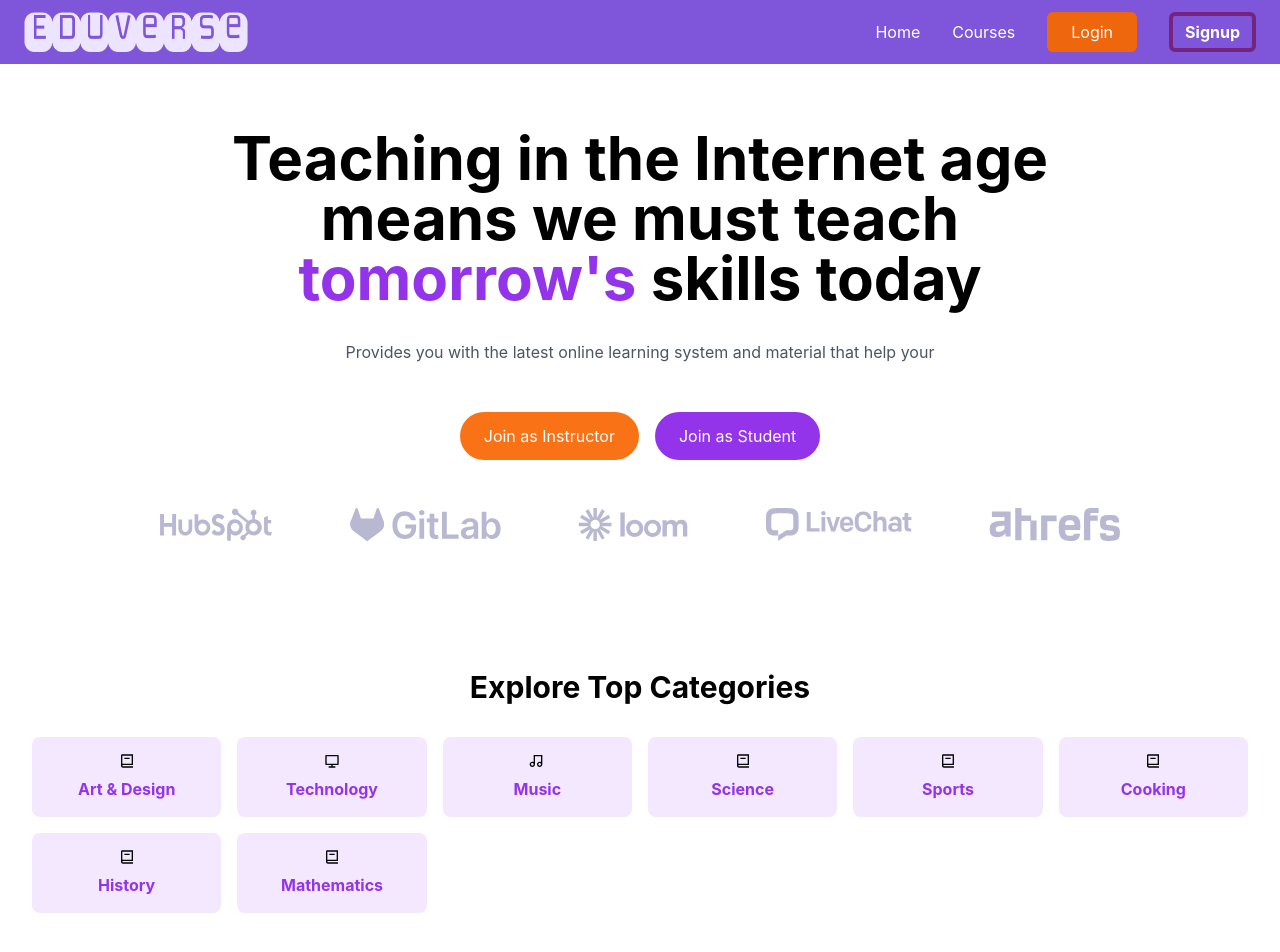
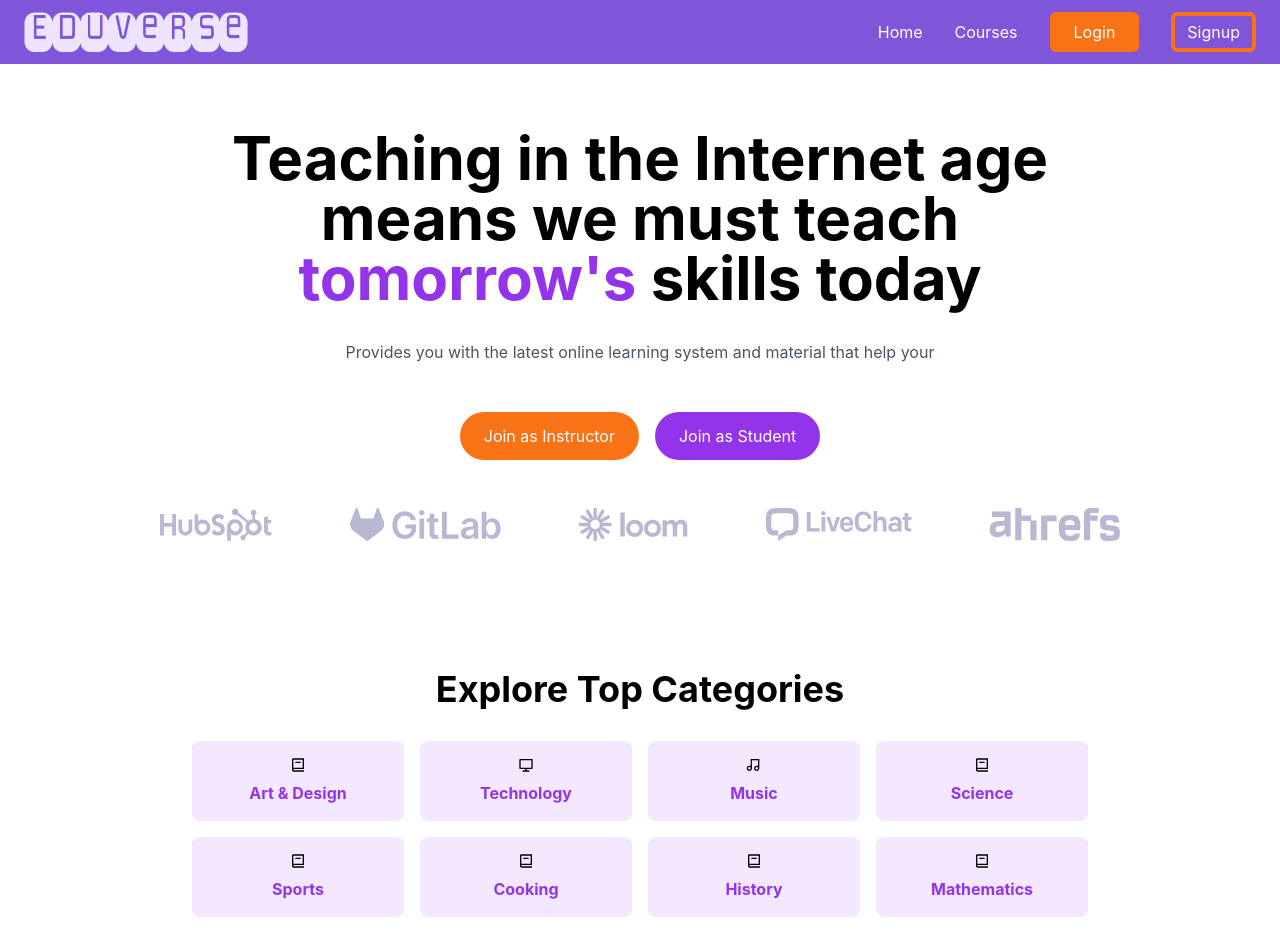
Before and after one commit to harryadav3/Eduverse, a React (Vite) app in the folder frontend/: page / in a window 1280 px wide. Shown: the top 952 px of the page. Built offline with nearby package versions, Linux system fonts and the light colour scheme.

Commit message:
added Toast and spinners

```diff
--- a/frontend/package.json
+++ b/frontend/package.json
@@ -12,16 +12,21 @@
   "dependencies": {
     "@tanstack/react-query": "^5.25.0",
     "axios": "^1.6.7",
+    "dotenv": "^16.4.5",
+    "nodemailer": "^6.9.12",
     "react": "^18.2.0",
     "react-dom": "^18.2.0",
     "react-hook-form": "^7.51.0",
+    "react-hot-toast": "^2.4.1",
     "react-icons": "^5.0.1",
     "react-router-dom": "^6.22.3",
+    "react-spinners": "^0.13.8",
     "zustand": "^4.5.2"
   },
   "devDependencies": {
     "@types/axios": "^0.14.0",
     "@types/node": "^20.11.25",
+    "@types/nodemailer": "^6.4.14",
     "@types/react": "^18.2.56",
     "@types/react-dom": "^18.2.19",
     "@typescript-eslint/eslint-plugin": "^7.0.2",
--- a/frontend/src/App.tsx
+++ b/frontend/src/App.tsx
@@ -8,12 +8,14 @@ import Signup from './pages/Signup';
 import Profile from './pages/Profile';
 import Taskbar from './components/Taskbar';
 import HomePage from './pages/HomePage';
+import { Toaster } from 'react-hot-toast';
 
 
 
 function App() {
   return (
     <Router>
+      <Toaster/>
       <Taskbar /> {/* Taskbar will be displayed on all pages */}
       <Routes>
         <Route path="/" element={<HomePage />} />
--- a/frontend/src/components/Hero.tsx
+++ b/frontend/src/components/Hero.tsx
@@ -1,5 +1,10 @@
+import { useAuthStore } from "../store/store";
 import companiesImage from "./../assets/companies.svg"; // replace with actual path
+import { Link } from 'react-router-dom'
 const Hero = () => {
+
+const { isLoggedIn } = useAuthStore( (state) => ({ isLoggedIn: state.isLoggedIn }) );
+
 return (
     <>
         <div className="bg-white py-16">
@@ -12,14 +17,31 @@ return (
                     Provides you with the latest online learning system and material
                     that help your
                 </p>
+
+
+
+                { isLoggedIn ? (
                     <div className="flex justify-center space-x-4">
+                        <Link to="/courses" >
+                            <button className="bg-orange-500 text-white px-6 py-3 rounded-full hover:bg-orange-600">
+                                View Courses
+                            </button>
+                        </Link>
+                    </div>
+                ) : (
+                    <div className="flex justify-center space-x-4">
+                        <Link to="/signup" >
                             <button className="bg-orange-500 text-white px-6 py-3 rounded-full hover:bg-orange-600">
                                 Join as Instructor
                             </button>
+                        </Link>
+                        <Link to="/signup" >
                             <button className="bg-purple-600 text-white px-6 py-3 rounded-full hover:bg-purple-700">
                                 Join as Student
                             </button>
+                        </Link>
                     </div>
+                )}
                 <div className="flex justify-center space-x-8 mt-12">
                     <img src={companiesImage} alt="" />
                 </div>
--- /dev/null
+++ b/frontend/src/components/Loading.tsx
@@ -0,0 +1,8 @@
+import { MoonLoader } from 'react-spinners'
+const Loading = () => {
+  return (
+    <div className='flex h-screen justify-center items-center'> <MoonLoader color="#7f56d9"  size={150} /></div>
+  )
+}
+
+export default Loading
--- a/frontend/src/components/Taskbar.tsx
+++ b/frontend/src/components/Taskbar.tsx
@@ -43,7 +43,7 @@ return (
             {!isLoggedIn && (
                 <Link
                     to="/login"
-                    className=" text-white bg-secondary px-6 py-2 rounded-md hover:bg-purple-700"
+                    className=" text-white bg-secondary px-6 py-2 rounded-md hover:bg-orange-600"
                 >
                     Login
                 </Link>
@@ -51,7 +51,7 @@ return (
             {!isLoggedIn && (
                 <Link
                     to="/signup"
-                    className=" font-bold border-4 border-tertiary text-white px-3 py-1   rounded-md hover:bg-secondary hover:text-white"
+                    className="  border-4 hover:border-orange-600 border-secondary text-white px-3 py-1   rounded-md hover:bg-orange-600 hover:text-white"
                 >
                     Signup
                 </Link>
@@ -60,7 +60,7 @@ return (
                 <Link to="/">
                 <button                onClick={logout}
 
-                    className="text-white bg-secondary px-6 py-2 rounded-md hover:bg-purple-700">
+                    className="text-white bg-secondary px-6 py-2 rounded-md hover:bg-orange-600">
 
                     Logout
                     </button>
--- a/frontend/src/components/TopCategories.tsx
+++ b/frontend/src/components/TopCategories.tsx
@@ -11,10 +11,10 @@ const TopCategories = () => {
     }
 
     return (
-        <div className="bg-white py-16">
+        <div className=" container bg-white py-16">
             <div className="max-w-7xl  mx-auto px-4 sm:px-6 lg:px-8">
-                <h2 className="text-3xl  font-bold mb-8 text-center">Explore Top Categories</h2>
-                <div className="grid grid-cols-2 sm:grid-cols-3 lg:grid-cols-6 gap-4">
+                <h2 className="heading-main mb-8 text-center">Explore Top Categories</h2>
+                <div className="grid grid-cols-2  lg:grid-cols-4 gap-4">
                     {categories.map((category) => (
                         <div key={category.id} className="bg-purple-100 rounded-lg p-4 flex flex-col items-center justify-center">
                             {icons[category.icon]}
--- a/frontend/src/index.css
+++ b/frontend/src/index.css
@@ -46,3 +46,7 @@ body, html {
 .form-input {
   @apply appearance-none rounded-none relative block w-full px-4 py-3 border border-gray-300 placeholder-gray-500 text-gray-900 rounded-b-md focus:outline-none focus:ring-indigo-500 focus:border-indigo-500 focus:z-10 sm:text-sm my-3
 }
+
+.heading-main {
+  @apply text-4xl font-bold
+}
--- a/frontend/src/pages/BuyedCourses.tsx
+++ b/frontend/src/pages/BuyedCourses.tsx
@@ -1,8 +1,8 @@
-import {useEffect} from 'react';
+import {useEffect , useState} from 'react';
 import CourseCard from '../components/CourseCard';
 import { useCourseStore , useAuthStore } from '../store/store';
 import api from '../store/api';
-
+import Loading from '../components/Loading';
 
 
 
@@ -10,8 +10,11 @@ const BuyedCourses = () => {
     const buyedCourses = useCourseStore((state) => state.buyedCourses);
     const setBuyedCourses = useCourseStore((state) => state.setBuyedCourses);
     const { user } = useAuthStore((state) => state);
+    const [loading, setloading] = useState(false)
 
     useEffect(() => {
+
+
         if (buyedCourses === null) {
             return;
         }
@@ -19,16 +22,24 @@ const BuyedCourses = () => {
         console.log("this is form buyed coures ", user?.id)
         const fetchBuyedCourses = async () => {
             try {
+                setloading(true)
                 const response = await api.get(`/leads/${user?.id}` );
                 setBuyedCourses(response.data);
             } catch (error) {
                 console.error('Error fetching bought courses', error);
+            }
+            finally {
+                setloading(false);
             }
         };
 
         fetchBuyedCourses();
     }, []);
 
+
+  if (loading) {
+   return <Loading/>
+  }
     return (
         <div className="container mx-auto px-4 sm:px-6 lg:px-8 py-4">
             <div><h1 className='text-3xl font-bold text-gray-700 text-center my-6'>{user?.name}, Courses </h1></div>
--- a/frontend/src/pages/CoursesList.tsx
+++ b/frontend/src/pages/CoursesList.tsx
@@ -2,6 +2,7 @@ import CourseCard from '../components/CourseCard';
 import {useEffect, useState} from 'react';
 import api from '../store/api';
 import {useCourseStore} from '../store/store';
+import Loading from '../components/Loading';
 
 interface Course {
   id: number;
@@ -37,7 +38,7 @@ const CoursesList = () => {
   }, [storeCourses]);
 
   if (isLoading) {
-    return <div>Loading...</div>;
+   return <Loading/>
   }
 
   if (error) {
--- a/frontend/src/pages/CreateCourse.tsx
+++ b/frontend/src/pages/CreateCourse.tsx
@@ -4,6 +4,7 @@ import { useForm } from "react-hook-form";
 import api from "../store/api";
 // import { reset } from "react-hook-form";
 import { useAuthStore } from "../store/store";
+import toast from "react-hot-toast";
 
 
 type FormData = {
@@ -32,8 +33,10 @@ const onSubmit = async (data: FormData) => {
         const response = await api.post('/courses/create', formattedData);
         console.log(response.data);
         // Clear form inputs
+        toast.success('Course created successfully', { style : { backgroundColor : "#629c49" , color : "white"} });
     reset();
 } catch (err) {
+    toast.error('Invalid credentials' , { style : { backgroundColor : "#e34530" , color : "white"} });
     console.error(err);
 }}
 return (
--- a/frontend/src/store/store.ts
+++ b/frontend/src/store/store.ts
@@ -1,9 +1,8 @@
 import {create} from 'zustand'
 import api from './api';
+import toast from 'react-hot-toast';
 // import { useNavigate } from 'react-router-dom';
 //   import axios from 'axios';
-
-
   // const navigate = useNavigate();
 interface AuthState {
   user: {
@@ -40,8 +39,12 @@ export const useAuthStore = create<AuthState>((set) => ({
       console.log("User and token from the server ", user, token)
       localStorage.setItem('token', token);
       set({ user, token , isLoggedIn : true});
+
+      toast.success('Logged in successfully', { style : { backgroundColor : "#629c49" , color : "white"} });
+
       // navigate("/home")
     } catch (error) {
+      toast.error('Invalid credentials' , { style : { backgroundColor : "#e34530" , color : "white"} });
       console.error(error);
     }
   },
@@ -49,6 +52,7 @@ export const useAuthStore = create<AuthState>((set) => ({
     console.log(("isnide logoout "))
     localStorage.removeItem('token');
     set({ user: null, token: null, isLoggedIn: false });
+    toast.success('Logged out successfully', { style : { backgroundColor : "#629c49" , color : "white"} });
   },
   signup: async (userData) => {
     try {
@@ -68,8 +72,13 @@ export const useAuthStore = create<AuthState>((set) => ({
         console.log("User and token from the server ", user, token)
         set({ user, token, isLoggedIn: true });
         localStorage.setItem('token', token);
+        toast.success('Signed up successfully', { style : { backgroundColor : "#629c49" , color : "white"} });
+
+
+
       }
     } catch (error) {
+      toast.error('Invalid credentials' , { style : { backgroundColor : "#e34530" , color : "white"} });
       console.log(error);
 
     }
--- a/frontend/tailwind.config.js
+++ b/frontend/tailwind.config.js
@@ -8,7 +8,7 @@ export default {
     extend: {
       colors: {
         primary: "#7F56D9",
-        secondary: "#ef670d",
+        secondary: "#F97316",
         tertiary: "#752382",
         extratouch: "#FFD700",
       }
```
Also changed, not shown: 1 other file (tests, documents, lock files or other folders). Lines whose indentation alone changed are shown as unchanged.
